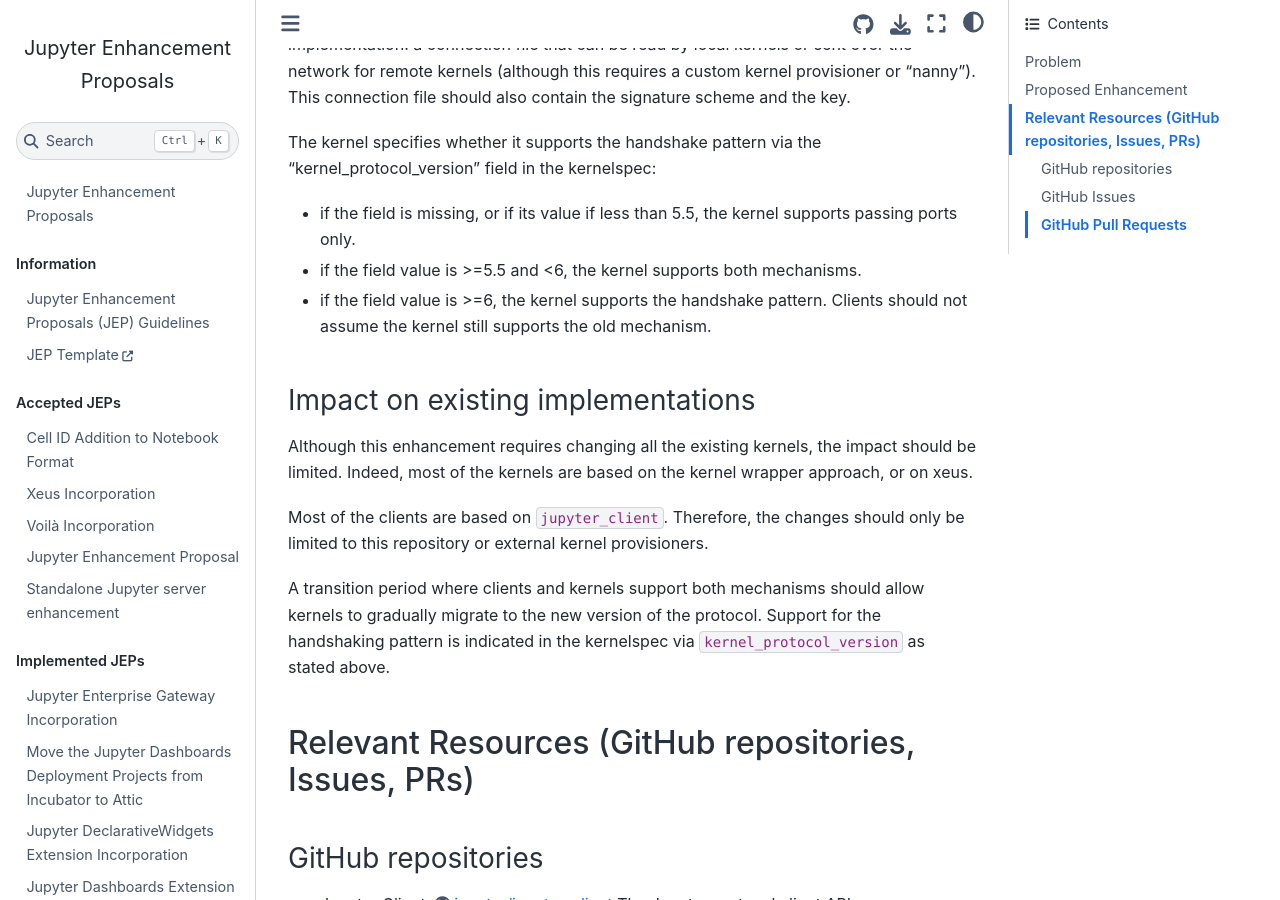
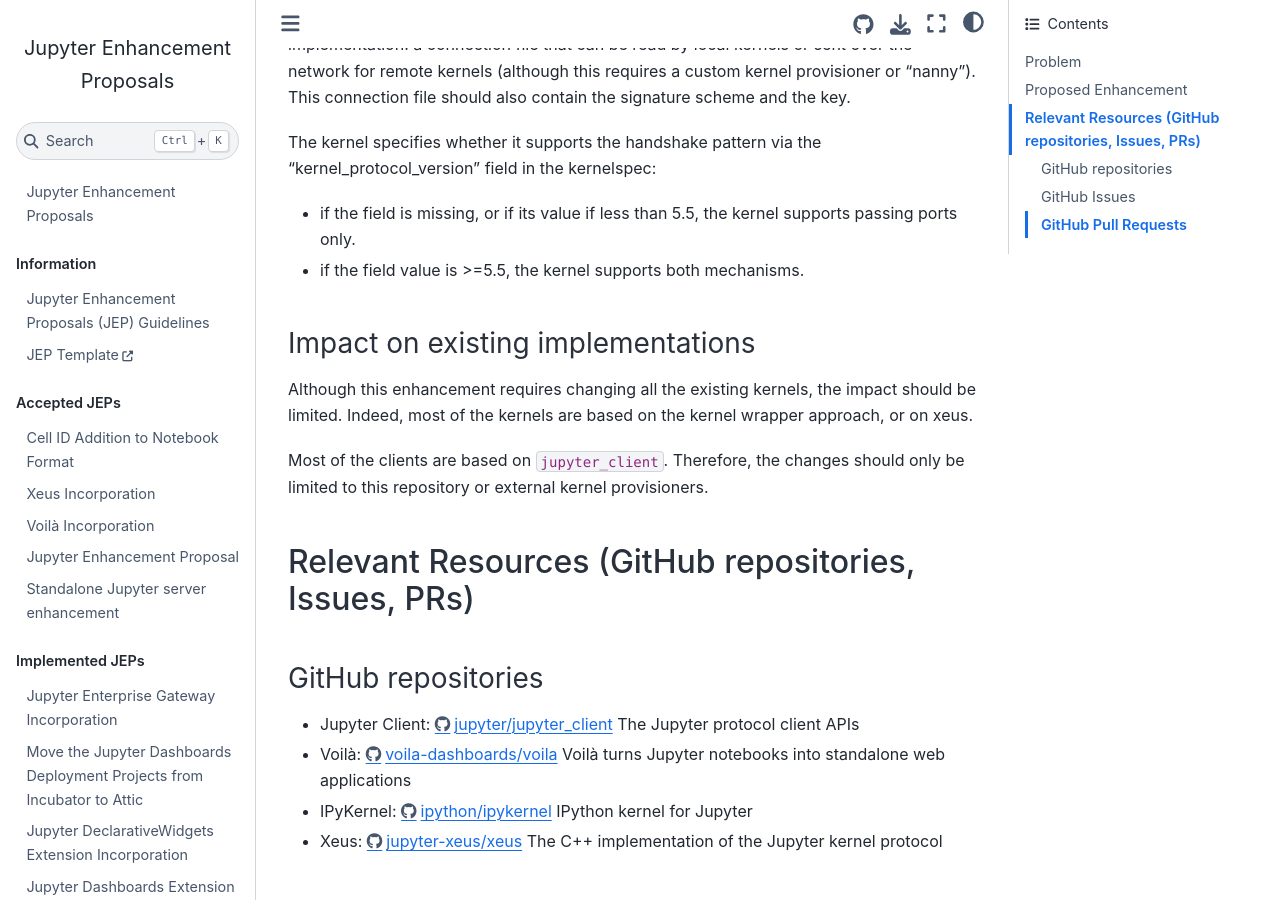
Before and after one commit to jupyter/enhancement-proposals, a Jupyter Book: the page built from jupyter-handshaking/jupyter-handshaking.md, in a window 1280 px wide and 900 px high, scrolled down 901 px. Built offline with Jupyter Book 1.0.4 settings and Sphinx 7.4.7 and the Sphinx Book theme 1.1.4, drawn with Linux system fonts in a browser that asks for light colours.

```diff
--- a/jupyter-handshaking/jupyter-handshaking.md
+++ b/jupyter-handshaking/jupyter-handshaking.md
@@ -19,16 +19,13 @@
 
 The kernel specifies whether it supports the handshake pattern via the "kernel_protocol_version" field in the kernelspec:
 - if the field is missing, or if its value if less than 5.5, the kernel supports passing ports only.
-- if the field value is >=5.5 and <6, the kernel supports both mechanisms.
-- if the field value is >=6, the kernel supports the handshake pattern. Clients should not assume the kernel still supports the old mechanism.
+- if the field value is >=5.5, the kernel supports both mechanisms.
 
 ### Impact on existing implementations
 
 Although this enhancement requires changing all the existing kernels, the impact should be limited. Indeed, most of the kernels are based on the kernel wrapper approach, or on xeus.
 
 Most of the clients are based on `jupyter_client`. Therefore, the changes should only be limited to this repository or external kernel provisioners.
-
-A transition period where clients and kernels support both mechanisms should allow kernels to gradually migrate to the new version of the protocol. Support for the handshaking pattern is indicated in the kernelspec via `kernel_protocol_version` as stated above.
 
 ## Relevant Resources (GitHub repositories, Issues, PRs)
 
```
